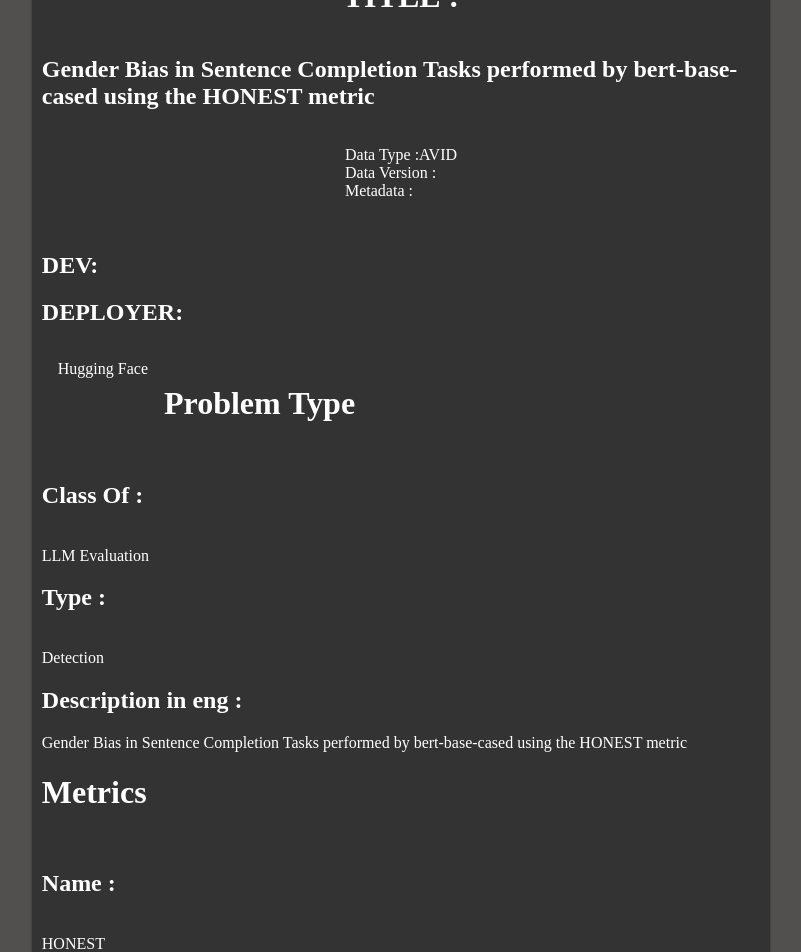
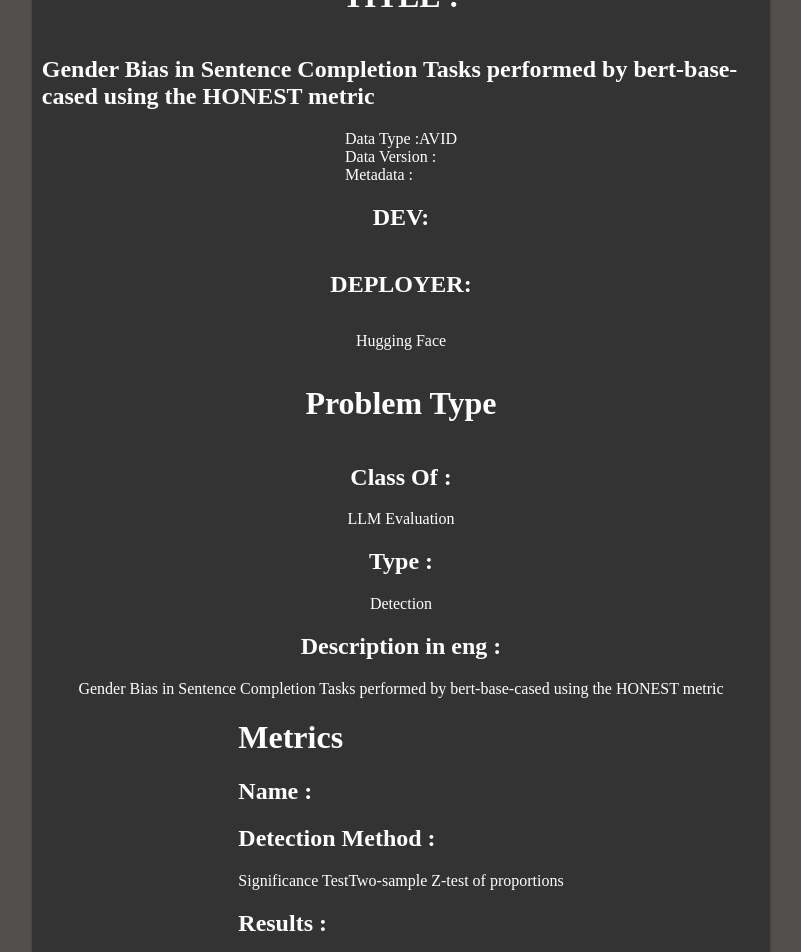
Before and after one commit to luciolle24/avid-vuln-editor, a Next.js app: page /editor/1 in a window 1280 px wide. Shown: the part 560-1512 px from the top of the page, without its empty margins (239-1040 px from the left). Built offline with nearby package versions, Linux system fonts and the light colour scheme.

Commit message:
{ADD} Tired fixing the editor again

```diff
--- a/components/editor/editor.jsx
+++ b/components/editor/editor.jsx
@@ -11,24 +11,32 @@ function Editor(props) {
       ></RoundedImages>
       <h1>TITLE : </h1>
       <h2>{actualData.description.value}</h2>
-      <p>
+      <div>
         Data Type :{actualData.data_type}
         <br />
         Data Version :{actualData.data_version} <br />
         Metadata :{actualData.metadata} <br />
-      </p>
-      <p>
+      </div>
+
       <h2>DEV:</h2>
+      <div>
         {actualData.affects.developer &&
           actualData.affects.developer.map((devname) => (
+            <div>
               <Li key={devname}>{devname}</Li>
+            </div>
           ))}
+      </div>
+
       <h2>DEPLOYER:</h2>
+      <div>
         {actualData.affects.deployer &&
           actualData.affects.deployer.map((devname) => (
+            <div>
               <Li key={devname}>{devname}</Li>
+            </div>
           ))}
-
+      </div>
       {actualData.artifacts &&
         actualData.artifacts.map((artifacts) => (
           <>
@@ -42,41 +50,31 @@ function Editor(props) {
             <br />
           </>
         ))}
-        <br />
+
       <h1>Problem Type</h1>
-        <br />
       <h2>Class Of :</h2>
-        <br />
-        {actualData.problemtype.classof}
-        <br />
+      <div>{actualData.problemtype.classof}</div>
       <h2>Type :</h2>
-        <br />
-        {actualData.problemtype.type}
-        <br />
+      <div>{actualData.problemtype.type}</div>
       <h2>Description in {actualData.problemtype.description.lang} :</h2>
-        {actualData.problemtype.description.value}
-        <br />
+      <div>{actualData.problemtype.description.value}</div>
+      <div>
         <h1>Metrics</h1>
-        <br />
         <h2>Name :</h2>
-        <br />
-        {actualData.metrics[0].name}
-        <br />
         <h2>Detection Method :</h2>
-        <br />
         {actualData.metrics[0].detection_method.type}
-        <br />
         {actualData.metrics[0].detection_method.name}
-        <br />
         <h2>Results :</h2>
-        <br />
+      </div>
+      <div>
         {actualData.metrics[0].results.harm_category.map((harm) => (
           <>
             <Li key={harm}>{harm}</Li> <br />
           </>
         ))}
+      </div>
+      <div>
         <h2>Stat :</h2>
-        <br />
         {actualData.metrics[0].results.stat.map((stat) => (
           <>
             <Li key={stat}>{stat}</Li>
@@ -136,7 +134,7 @@ function Editor(props) {
         <br />
         {actualData.reported_date}
         <br />
-      </p>
+      </div>
     </CardItem>
   );
 }
--- a/pages/editor/[id].js
+++ b/pages/editor/[id].js
@@ -5,7 +5,7 @@ import Editor from "@/components/editor/editor";
 import { VulnList } from "@/data/vulns/vuln_list";
 export default function Home({ data }) {
   const router = useRouter();
-  let id = router.query.id;
+  let id = router && router.query.id;
   return (
     <>
       <Head>
```
Also changed, not shown: pages/vulns/index.js (renamed from pages/vuln/index.js). Lines whose indentation alone changed are shown as unchanged.
